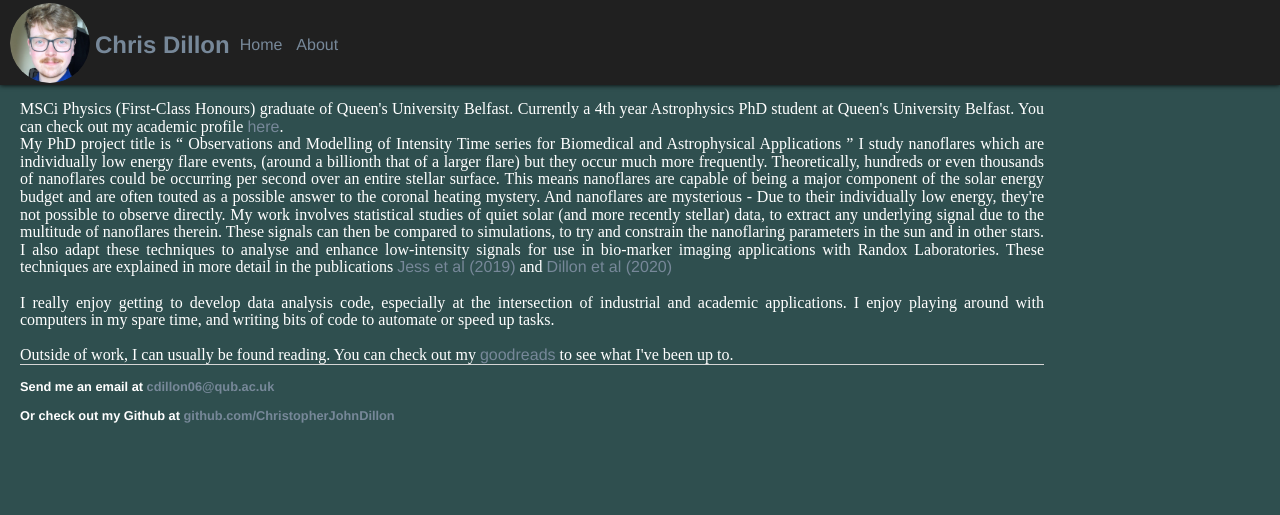
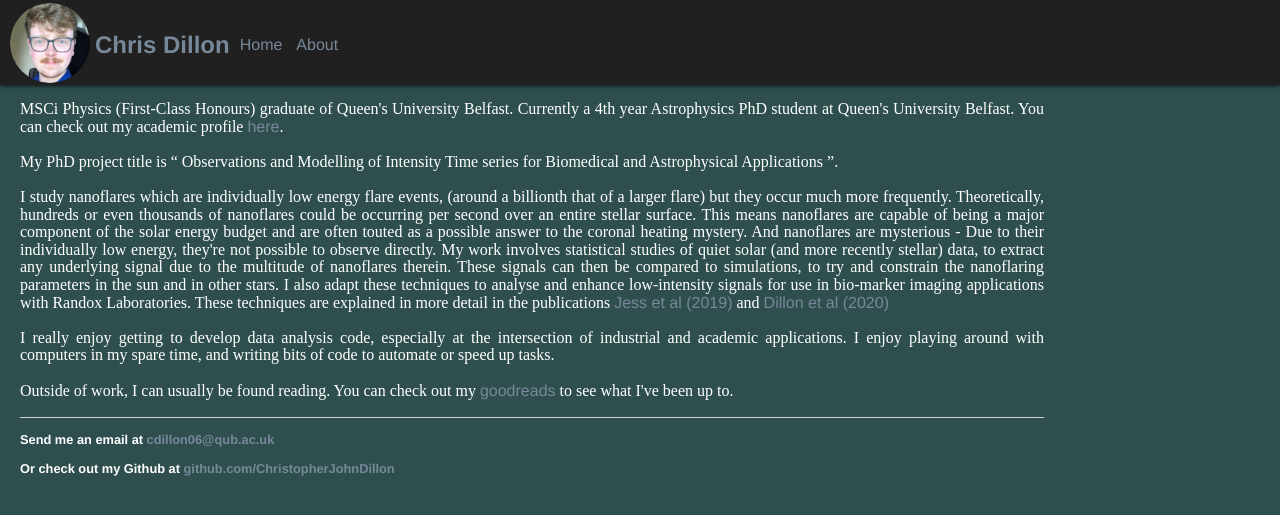
Before and after one commit to ChristopherJohnDillon/ChrisDillon.github.io, a Jekyll site: the page built from about/index.html, in a window 1280 px wide. Shown: the top 515 px of the page. Built offline with Jekyll 4.4.1, drawn with Linux system fonts in a browser that asks for light colours.

Commit message:
Update index.html

```diff
--- a/about/index.html
+++ b/about/index.html
@@ -19,11 +19,16 @@ title: About Me
 Currently a 4th year Astrophysics PhD student at Queen's University Belfast. You can check out my academic profile
 <a href="https://pure.qub.ac.uk/en/persons/christopher-dillon">here</a>.
 <br>
+<br>
+
 My PhD project title is
 <q>
 Observations and Modelling of Intensity Time series for Biomedical
 and Astrophysical Applications
-			</q>
+</q>.
+<br>
+<br>
+
 
 I study nanoflares which are individually low energy flare events, (around a billionth that of a larger flare)
 but they occur much more frequently. Theoretically, hundreds or even thousands of nanoflares could
@@ -60,6 +65,8 @@ I enjoy playing around with computers in my spare time, and writing bits of code
 Outside of work, I can usually be found reading. You can check out my
 <a href="https://www.goodreads.com/user/show/17038700-chris-dillon" >goodreads</a>
 to see what I've been up to.
+</p>
+
 <br>
 <!-- I also enjoy -->
  </p>
```
Lines whose indentation alone changed are shown as unchanged.
